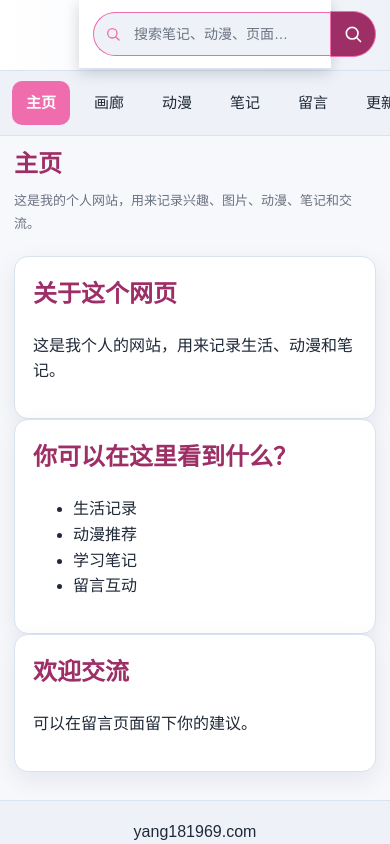
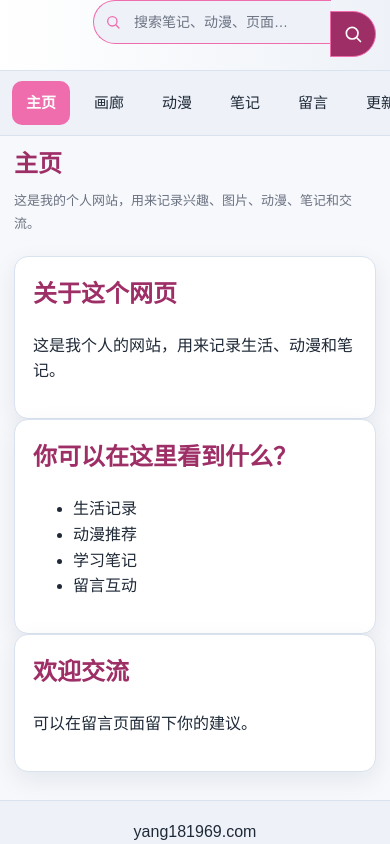
Before and after one commit to yang181969-ship-it/yang283643, a plain HTML site: page index.html in a window 390 px wide. Both pictures are taken after a click on the button 233 px from the left and 35 px from the top of the page. Drawn offline with nearby package versions, Linux system fonts and the light colour scheme.

Commit message:
去掉手机搜索框的白色多余边框

```diff
--- a/css/style.css
+++ b/css/style.css
@@ -3500,3 +3500,46 @@ footer,
   height: 20px;
   display: block;
 }
+
+/* ============================================
+   手机端搜索展开态：去掉包裹药丸的白色外边框/阴影
+   追加到 css/style.css 最底部即可
+   ============================================ */
+
+@media (max-width: 900px) {
+
+  /* 1. 展开状态下，把搜索容器本身的背景/阴影/边框/内边距全部透明化
+        覆盖常见的几个容器类名，命中哪个就生效哪个 */
+  .site-header:has(.search-bar.is-open) .search-control,
+  .site-header:has(.search-bar.is-open) .search-bar-wrap,
+  .site-header:has(.search-bar.is-open) .search-bar-container,
+  .search-control:has(.search-bar.is-open),
+  .search-bar-wrap:has(.search-bar.is-open),
+  .search-bar.is-open {
+    background: transparent !important;
+    background-color: transparent !important;
+    box-shadow: none !important;
+    border: none !important;
+    padding: 0 !important;
+    backdrop-filter: none !important;
+    -webkit-backdrop-filter: none !important;
+  }
+
+  /* 2. 搜索 input 本体（药丸左半）只保留它自己的边框和背景，
+        不继承任何外层投影 */
+  .search-bar.is-open,
+  .search-bar.is-open .search-input,
+  .search-bar.is-open input[type="search"],
+  .search-bar.is-open input[type="text"] {
+    box-shadow: none !important;
+  }
+
+  /* 3. 以防万一：如果是 ::before / ::after 伪元素画的底，也干掉 */
+  .search-control::before,
+  .search-control::after,
+  .search-bar-wrap::before,
+  .search-bar-wrap::after {
+    display: none !important;
+    content: none !important;
+  }
+}
```
